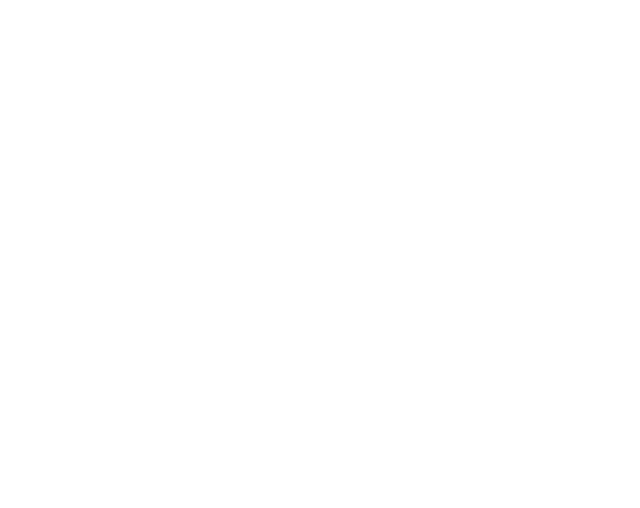
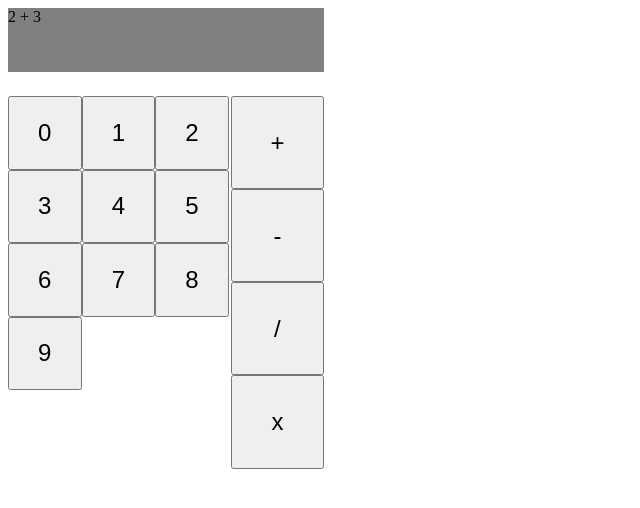
Before and after one commit to ricedev10/cool-calculator, a plain HTML site: page index.html in a window 1280 px wide. Shown: the whole page, without its empty margins (0-640 px from the left). Drawn offline with Linux system fonts and the light colour scheme.

Commit message:
add buttons for calculator

```diff
--- /dev/null
+++ b/calculator-display.js
@@ -0,0 +1,17 @@
+const digitsMenu = document.querySelector(
+	".calculator-container .digits"
+);
+
+const DIGITS = [0, 1, 2, 3, 4, 5, 6, 7, 8, 9];
+
+// create the digits
+{
+	for (digit of DIGITS) {
+		// create the button for the digit and add to display
+		const button = document.createElement("button");
+		button.textContent = digit.toString();
+		button.setAttribute("digit", digit);
+
+		digitsMenu.appendChild(button);
+	}
+}
--- a/calculator-script.js
+++ b/calculator-script.js
@@ -1,15 +1,51 @@
-console.log("hello world!");
+"use strict";
+
+// keep track of digits
+let digitA = "0";
+let digitB = null;
+let operation = null;
+
+const digitButtons = document.querySelectorAll(
+	".calculator-container .digits > *"
+);
+for (let button of digitButtons) {
+	let value = button.getAttribute("digit");
+	button.addEventListener("click", () => {
+		console.log(digitA);
+		if (!digitB) {
+			digitA = `${digitA == "0" ? "" : digitA}${value}`;
+		}
+	});
+}
+
+// update display
 
 // calculator functions
-function add(a, b) {
-	return a + b;
+const ORDER_OF_OPERATIONS = [
+	"multiplication",
+	"division",
+	"addition",
+	"subtraction",
+];
+
+let numbers = [];
+
+let operations = {
+	add: function (a, b) {
+		return a + b;
+	},
+	subtract: function (a, b) {
+		return a - b;
+	},
+	multiply: function (a, b) {
+		return a * b;
+	},
+	divide: function (a, b) {
+		return a / b;
+	},
+};
+
+//
+function calculate(operator, a, b) {
+	return operations[operations](a, b);
 }
-function subtract(a, b) {
-	return a - b;
-}
-function multiply(a, b) {
-	return a * b;
-}
-function divide(a, b) {
-	return a / b;
-}
--- a/index.html
+++ b/index.html
@@ -5,8 +5,22 @@
     <meta name="viewport" content="width=device-width, initial-scale=1.0">
     <title>Cool Calculator</title>
     <script defer src="calculator-script.js"></script>
+    <link rel="stylesheet" href="styles.css">
 </head>
 <body>
+    <div class="calculator-container">
+        <div class="display">2 + 3</div>
+        <div class="buttons">
+            <menu class="digits"></menu>
+            <menu class="operators">
+                <button>+</button>
+                <button>-</button>
+                <button>/</button>
+                <button>x</button>
+            </menu>
+        </div>
 
+        <script src="calculator-display.js"></script>
+    </div>
 </body>
 </html>
--- a/styles.css
+++ b/styles.css
@@ -1,3 +1,48 @@
 * {
 	box-sizing: border-box;
 }
+
+.calculator-container {
+	width: 25%;
+	display: flex;
+	justify-content: stretch;
+	flex-direction: row;
+	flex-wrap: wrap;
+}
+
+.calculator-container > .display {
+	height: 64px;
+	flex-basis: 100%;
+	background-color: gray;
+	text-align: left;
+}
+
+.calculator-container .buttons {
+	display: flex;
+	flex-direction: row;
+}
+
+.buttons > .digits,
+.buttons > .operators {
+	padding: 0;
+}
+.buttons > .digits {
+	flex-grow: 1;
+	display: flex;
+	justify-content: flex-start;
+	align-content: flex-start;
+	flex-wrap: wrap;
+}
+.buttons > .digits > * {
+	aspect-ratio: 1;
+	width: 33%;
+	height: auto;
+}
+
+.buttons > .operators > * {
+	aspect-ratio: 1;
+	width: 100%;
+}
+.buttons * {
+	font-size: 24px;
+}
```
